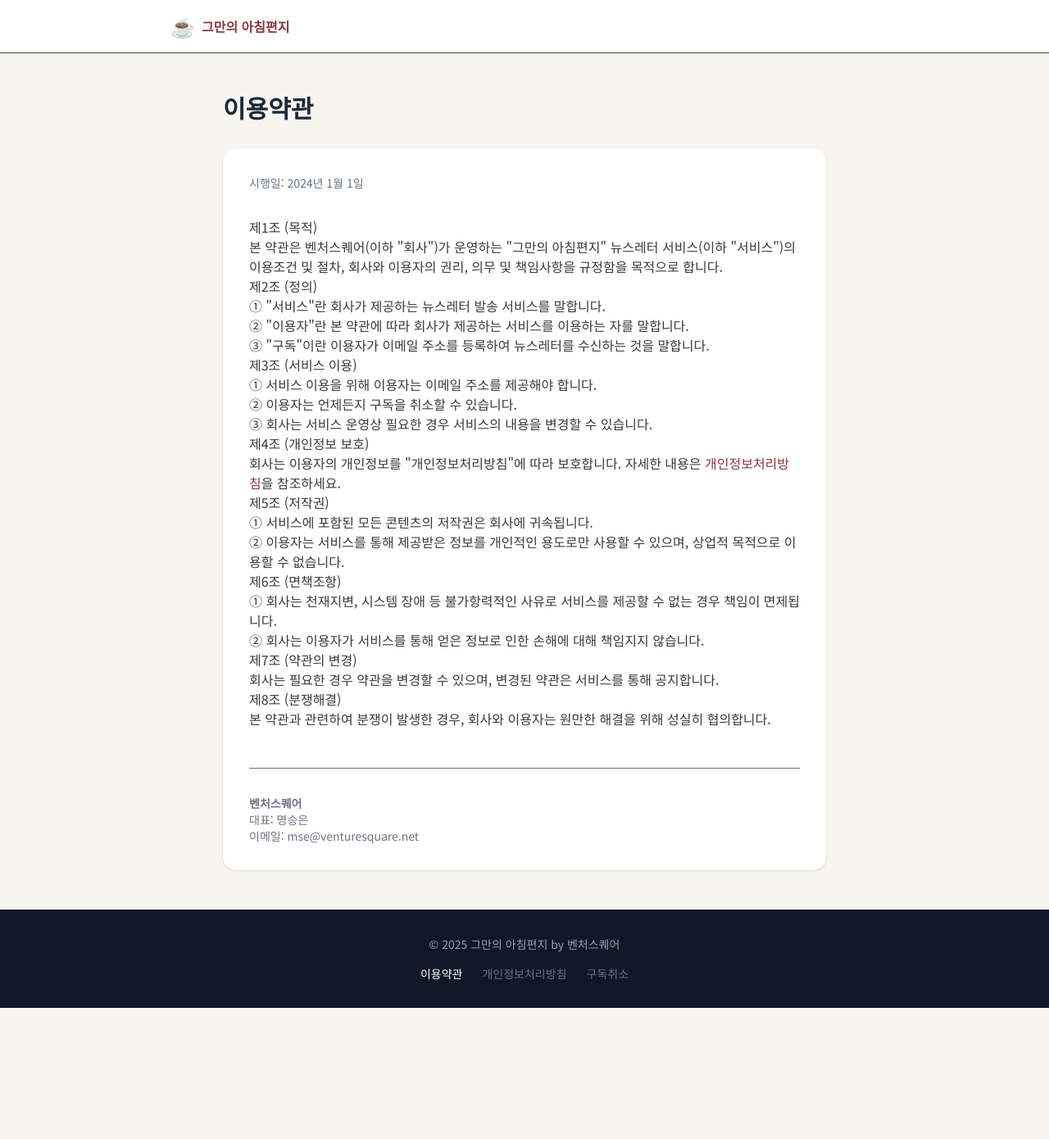
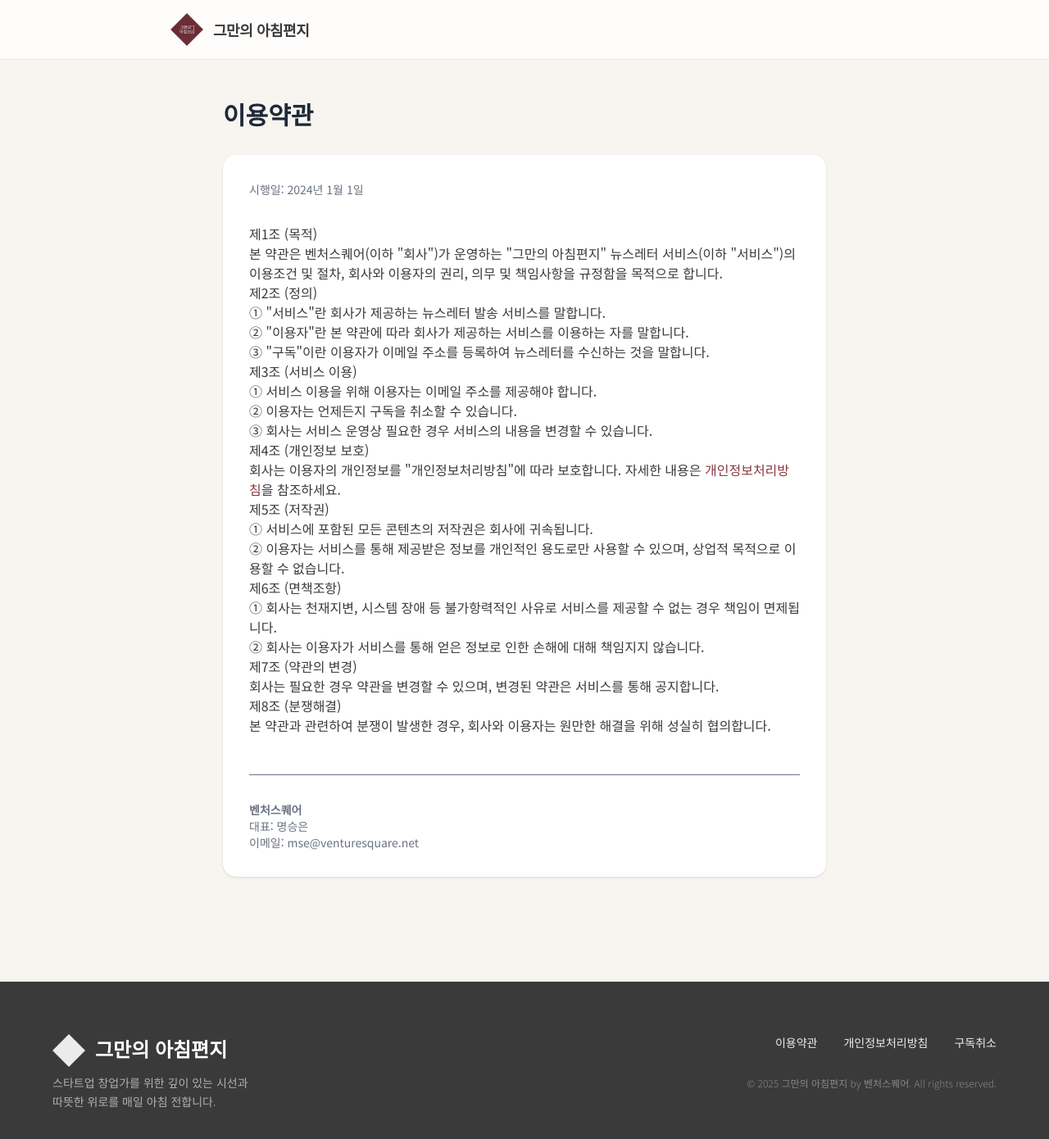
Before and after one commit to mse-lang/letter4ceo, a Next.js app in the folder frontend/: page /terms in a window 1280 px wide. Shown: the top 1390 px of the page at 82% size. Before the commit the page ends 1230 px from the top, so only its background shows below. Built offline with nearby package versions, Linux system fonts and the light colour scheme; no server answers.

Commit message:
fix: Update all subpages to use new Logo and unified Footer component

```diff
--- a/frontend/src/app/archive/page.tsx
+++ b/frontend/src/app/archive/page.tsx
@@ -2,6 +2,7 @@
 
 import { useState, useEffect } from 'react'
 import Link from 'next/link'
+import Footer from '@/components/Footer'
 import { NewsletterCard } from '@/components/NewsletterCard'
 import type { Newsletter } from '@/types'
 
@@ -140,26 +141,7 @@ export default function ArchivePage() {
       </div>
 
       {/* Footer */}
-      <footer className="bg-white border-t border-[#E5E5E5] py-12 px-4 mt-auto">
-        <div className="max-w-4xl mx-auto text-center space-y-6">
-          <div className="flex items-center justify-center gap-2 opacity-90 grayscale hover:grayscale-0 transition-all duration-500">
-            <div className="w-8 h-8 relative">
-              <img src="/images/main-logo.png" alt="그만의 아침편지" className="w-full h-full object-contain" />
-            </div>
-            <span className="font-serif font-bold text-[#8A373F] text-lg">그만의 아침편지</span>
-          </div>
-
-          <div className="flex justify-center gap-8 text-sm text-[#6B7280]">
-            <Link href="/terms" className="hover:text-[#3A3A3A] transition-colors">이용약관</Link>
-            <Link href="/privacy" className="hover:text-[#3A3A3A] transition-colors">개인정보처리방침</Link>
-            <Link href="/unsubscribe" className="hover:text-[#3A3A3A] transition-colors">구독취소</Link>
-          </div>
-
-          <p className="text-[#A4B0BE] text-xs">
-            © {new Date().getFullYear()} 그만의 아침편지 by 벤처스퀘어. All rights reserved.
-          </p>
-        </div>
-      </footer>
+      <Footer />
     </main>
   )
 }
--- a/frontend/src/app/letter/[id]/page.tsx
+++ b/frontend/src/app/letter/[id]/page.tsx
@@ -1,5 +1,6 @@
 import Link from 'next/link'
 import { notFound } from 'next/navigation'
+import Footer from '@/components/Footer'
 import type { Newsletter, NewsItem } from '@/types'
 
 interface PageProps {
@@ -170,26 +171,7 @@ export default async function LetterPage({ params }: PageProps) {
       </article>
 
       {/* Footer */}
-      <footer className="bg-white border-t border-[#E5E5E5] py-12 px-4 mt-12">
-        <div className="max-w-4xl mx-auto text-center space-y-6">
-          <div className="flex items-center justify-center gap-2 opacity-90 grayscale hover:grayscale-0 transition-all duration-500">
-            <div className="w-8 h-8 relative">
-              <img src="/images/main-logo.png" alt="그만의 아침편지" className="w-full h-full object-contain" />
-            </div>
-            <span className="font-serif font-bold text-[#8A373F] text-lg">그만의 아침편지</span>
-          </div>
-
-          <div className="flex justify-center gap-8 text-sm text-[#6B7280]">
-            <Link href="/terms" className="hover:text-[#3A3A3A] transition-colors">이용약관</Link>
-            <Link href="/privacy" className="hover:text-[#3A3A3A] transition-colors">개인정보처리방침</Link>
-            <Link href="/unsubscribe" className="hover:text-[#3A3A3A] transition-colors">구독취소</Link>
-          </div>
-
-          <p className="text-[#A4B0BE] text-xs">
-            © {new Date().getFullYear()} 그만의 아침편지 by 벤처스퀘어. All rights reserved.
-          </p>
-        </div>
-      </footer>
+      <Footer />
     </main>
   )
 }
--- a/frontend/src/app/privacy/page.tsx
+++ b/frontend/src/app/privacy/page.tsx
@@ -1,4 +1,5 @@
 import Link from 'next/link'
+import Footer from '@/components/Footer'
 
 export const metadata = {
   title: '개인정보처리방침 | 그만의 아침편지'
@@ -8,11 +9,13 @@ export default function PrivacyPage() {
   return (
     <main className="min-h-screen bg-[#F8F5F0]">
       {/* Header */}
-      <header className="bg-white border-b sticky top-0 z-10">
-        <div className="max-w-4xl mx-auto px-4 py-4">
-          <Link href="/" className="flex items-center gap-2">
-            <span className="text-2xl">☕</span>
-            <span className="font-bold text-[#8A373F]">그만의 아침편지</span>
+      <header className="bg-white/80 backdrop-blur-sm border-b border-[#E5E5E5] sticky top-0 z-20">
+        <div className="max-w-4xl mx-auto px-4 py-4 flex items-center justify-between">
+          <Link href="/" className="flex items-center gap-3 group">
+            <div className="w-10 h-10 relative transition-transform duration-300 group-hover:scale-105">
+              <img src="/images/main-logo.png" alt="그만의 아침편지" className="w-full h-full object-contain" />
+            </div>
+            <span className="font-serif font-bold text-[#3A3A3A] text-lg tracking-tight mt-1">그만의 아침편지</span>
           </Link>
         </div>
       </header>
@@ -111,18 +114,7 @@ export default function PrivacyPage() {
       </div>
 
       {/* Footer */}
-      <footer className="py-8 px-4 bg-gray-900 text-white">
-        <div className="max-w-4xl mx-auto text-center">
-          <p className="text-gray-400 text-sm mb-4">
-            © {new Date().getFullYear()} 그만의 아침편지 by 벤처스퀘어
-          </p>
-          <div className="flex justify-center gap-6 text-sm text-gray-500">
-            <Link href="/terms" className="hover:text-white">이용약관</Link>
-            <Link href="/privacy" className="hover:text-white text-white">개인정보처리방침</Link>
-            <Link href="/unsubscribe" className="hover:text-white">구독취소</Link>
-          </div>
-        </div>
-      </footer>
+      <Footer />
     </main>
   )
 }
--- a/frontend/src/app/terms/page.tsx
+++ b/frontend/src/app/terms/page.tsx
@@ -1,4 +1,5 @@
 import Link from 'next/link'
+import Footer from '@/components/Footer'
 
 export const metadata = {
   title: '이용약관 | 그만의 아침편지'
@@ -8,11 +9,13 @@ export default function TermsPage() {
   return (
     <main className="min-h-screen bg-[#F8F5F0]">
       {/* Header */}
-      <header className="bg-white border-b sticky top-0 z-10">
-        <div className="max-w-4xl mx-auto px-4 py-4">
-          <Link href="/" className="flex items-center gap-2">
-            <span className="text-2xl">☕</span>
-            <span className="font-bold text-[#8A373F]">그만의 아침편지</span>
+      <header className="bg-white/80 backdrop-blur-sm border-b border-[#E5E5E5] sticky top-0 z-20">
+        <div className="max-w-4xl mx-auto px-4 py-4 flex items-center justify-between">
+          <Link href="/" className="flex items-center gap-3 group">
+            <div className="w-10 h-10 relative transition-transform duration-300 group-hover:scale-105">
+              <img src="/images/main-logo.png" alt="그만의 아침편지" className="w-full h-full object-contain" />
+            </div>
+            <span className="font-serif font-bold text-[#3A3A3A] text-lg tracking-tight mt-1">그만의 아침편지</span>
           </Link>
         </div>
       </header>
@@ -86,18 +89,7 @@ export default function TermsPage() {
       </div>
 
       {/* Footer */}
-      <footer className="py-8 px-4 bg-gray-900 text-white">
-        <div className="max-w-4xl mx-auto text-center">
-          <p className="text-gray-400 text-sm mb-4">
-            © {new Date().getFullYear()} 그만의 아침편지 by 벤처스퀘어
-          </p>
-          <div className="flex justify-center gap-6 text-sm text-gray-500">
-            <Link href="/terms" className="hover:text-white text-white">이용약관</Link>
-            <Link href="/privacy" className="hover:text-white">개인정보처리방침</Link>
-            <Link href="/unsubscribe" className="hover:text-white">구독취소</Link>
-          </div>
-        </div>
-      </footer>
+      <Footer />
     </main>
   )
 }
--- a/frontend/src/app/unsubscribe/page.tsx
+++ b/frontend/src/app/unsubscribe/page.tsx
@@ -3,6 +3,7 @@
 import { useState, useEffect, Suspense } from 'react'
 import { useSearchParams } from 'next/navigation'
 import Link from 'next/link'
+import Footer from '@/components/Footer'
 
 function UnsubscribeForm() {
   const searchParams = useSearchParams()
@@ -145,11 +146,13 @@ export default function UnsubscribePage() {
   return (
     <main className="min-h-screen bg-[#F8F5F0] flex flex-col">
       {/* Header */}
-      <header className="bg-white border-b">
-        <div className="max-w-4xl mx-auto px-4 py-4">
-          <Link href="/" className="flex items-center gap-2">
-            <span className="text-2xl">☕</span>
-            <span className="font-bold text-[#8A373F]">그만의 아침편지</span>
+      <header className="bg-white/80 backdrop-blur-sm border-b border-[#E5E5E5] sticky top-0 z-20">
+        <div className="max-w-4xl mx-auto px-4 py-4 flex items-center justify-between">
+          <Link href="/" className="flex items-center gap-3 group">
+            <div className="w-10 h-10 relative transition-transform duration-300 group-hover:scale-105">
+              <img src="/images/main-logo.png" alt="그만의 아침편지" className="w-full h-full object-contain" />
+            </div>
+            <span className="font-serif font-bold text-[#3A3A3A] text-lg tracking-tight mt-1">그만의 아침편지</span>
           </Link>
         </div>
       </header>
@@ -164,9 +167,7 @@ export default function UnsubscribePage() {
       </div>
 
       {/* Footer */}
-      <footer className="py-6 px-4 text-center text-gray-500 text-sm">
-        © {new Date().getFullYear()} 그만의 아침편지 by 벤처스퀘어
-      </footer>
+      <Footer />
     </main>
   )
 }
```
